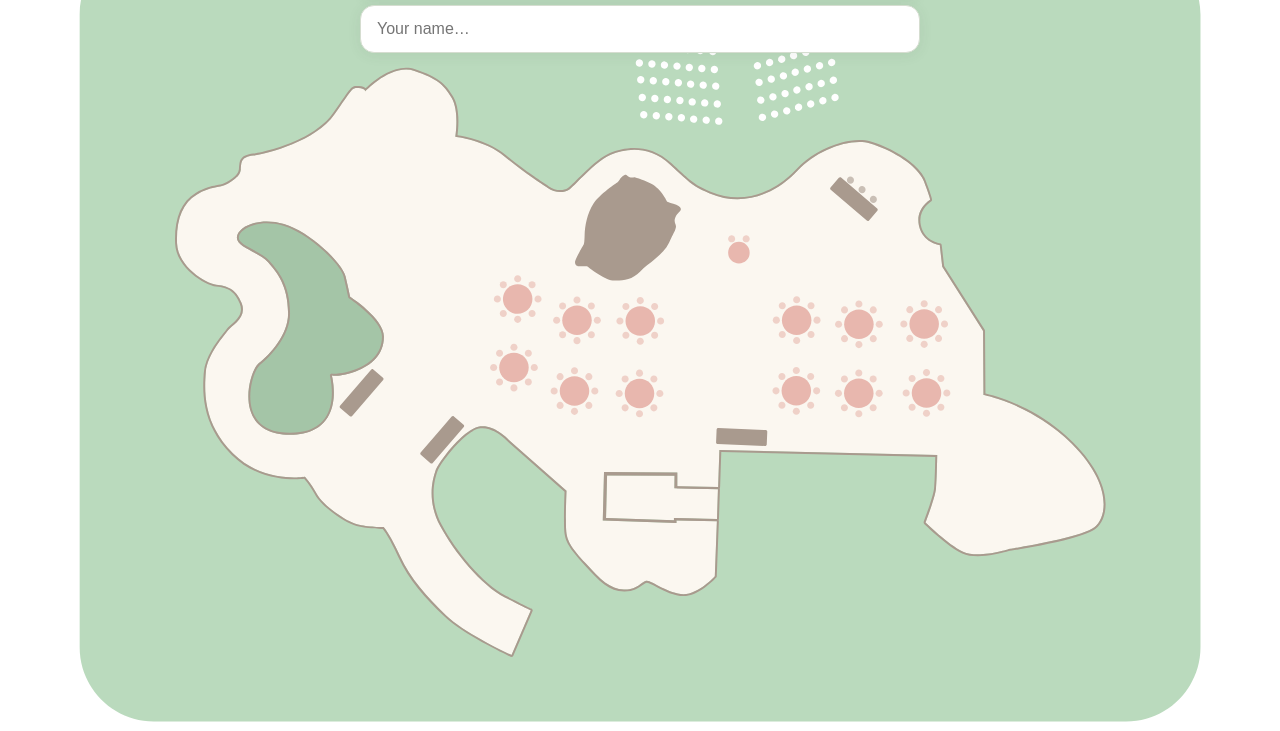
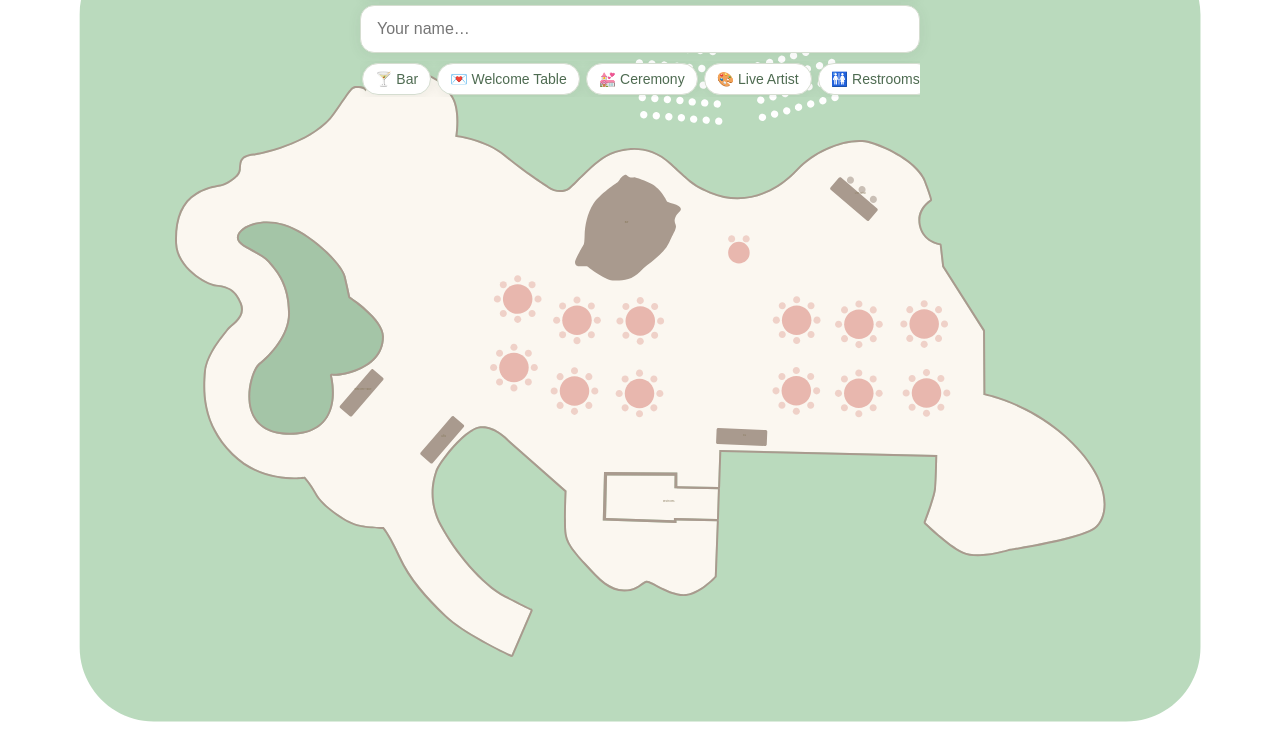
Before and after one commit to coreyhu/wedding-seating, a website built with Vite: page index.html in a window 1280 px wide. Shown: the part 69-800 px from the top of the page. Built offline with nearby package versions, Linux system fonts and the light colour scheme; some packages are replaced by stand-ins of ours; no server answers; the database is empty; what svg-pan-zoom would draw is missing.

Commit message:
feat: amenity discovery — chips, exact-match search, landmark labels

```diff
--- a/index.html
+++ b/index.html
@@ -15,6 +15,7 @@
         <button id="lang-toggle" class="lang-toggle">中文</button>
       </header>
       <div class="searchbar panel-card"><input id="q" type="search" autocomplete="off" placeholder="Your name…" /></div>
+      <div id="chips" class="chips"></div>
       <div id="banner" class="banner" hidden></div>
       <div id="results" class="results"></div>
     </div>
--- /dev/null
+++ b/src/guest/amenities.ts
@@ -0,0 +1,72 @@
+import { normalizeEn, type PreparedQuery } from '../logic/search';
+
+export interface Amenity {
+  id: string;
+  emoji: string;
+  name: { en: string; zh: string };
+  keywords: { en: string[]; zh: string[] };
+}
+
+// Curated subset of seatmap.json landmarks worth surfacing to guests.
+// sweetheart_table is deliberately excluded — it stays a couple-name easter egg.
+export const AMENITIES: Amenity[] = [
+  {
+    id: 'bar',
+    emoji: '🍸',
+    name: { en: 'Bar', zh: '酒吧' },
+    keywords: { en: ['bar', 'drinks'], zh: ['酒吧', '吧台'] },
+  },
+  {
+    id: 'welcome_table',
+    emoji: '💌',
+    name: { en: 'Welcome Table', zh: '迎宾台' },
+    keywords: { en: ['welcome table', 'welcome'], zh: ['迎宾台', '签到'] },
+  },
+  {
+    id: 'ceremony_seating',
+    emoji: '💒',
+    name: { en: 'Ceremony', zh: '仪式区' },
+    keywords: { en: ['ceremony'], zh: ['仪式', '仪式区', '典礼'] },
+  },
+  {
+    id: 'guest_artist',
+    emoji: '🎨',
+    name: { en: 'Live Artist', zh: '现场创作' },
+    keywords: { en: ['live artist', 'artist'], zh: ['现场创作', '画家'] },
+  },
+  {
+    id: 'restroom',
+    emoji: '🚻',
+    name: { en: 'Restrooms', zh: '洗手间' },
+    keywords: {
+      en: ['restroom', 'restrooms', 'bathroom', 'toilet'],
+      zh: ['洗手间', '厕所', '卫生间'],
+    },
+  },
+  {
+    id: 'gift_table',
+    emoji: '🎁',
+    name: { en: 'Gifts', zh: '礼品台' },
+    keywords: { en: ['gifts', 'gift table'], zh: ['礼品台', '礼金'] },
+  },
+  {
+    id: 'dj',
+    emoji: '🎧',
+    name: { en: 'DJ', zh: 'DJ台' },
+    keywords: { en: ['dj', 'music'], zh: ['DJ台', '音乐'] },
+  },
+];
+
+const stripZh = (s: string): string => s.replace(/\s+/g, '');
+
+export function matchAmenity(p: PreparedQuery): Amenity | null {
+  if (p.kind === 'too-short') return null;
+  for (const a of AMENITIES) {
+    if (p.kind === 'en') {
+      if (p.q === normalizeEn(a.name.en) || a.keywords.en.some(kw => p.q === normalizeEn(kw))) return a;
+    } else {
+      if (p.q === stripZh(a.name.zh) || a.keywords.zh.some(kw => p.q === stripZh(kw))) return a;
+    }
+  }
+  return null;
+}
--- a/src/guest/main.ts
+++ b/src/guest/main.ts
@@ -7,11 +7,13 @@ import { seatKey, type GuestMatch, type TableInfo } from '../shared/types';
 import { detectLocale, getLocale, onLocaleChange, pickLabel, seatText, setLocale, t } from './i18n';
 import { burstPetals } from './effects';
 import { COUPLE, matchesCouple } from './couple';
+import { AMENITIES, matchAmenity, type Amenity } from './amenities';
 
 const fp = mountFloorplan(document.querySelector('#map')!);
 const input = document.querySelector<HTMLInputElement>('#q')!;
 const results = document.querySelector<HTMLElement>('#results')!;
 const banner = document.querySelector<HTMLElement>('#banner')!;
+const chips = document.querySelector<HTMLElement>('#chips')!;
 const langToggle = document.querySelector<HTMLButtonElement>('#lang-toggle')!;
 const mapEl = document.querySelector<HTMLElement>('#map')!;
 
@@ -27,12 +29,29 @@ function renderStatics(): void {
   input.placeholder = t('placeholder');
   langToggle.textContent = t('toggle');
   renderTableLabels();
+  renderLandmarkLabels();
+  renderChips();
 }
 
 function renderTableLabels(): void {
   const labels: Record<number, string> = {};
   for (const tb of tables) labels[tb.table_no] = pickLabel(tb.label_en, tb.label_zh);
   fp.setTableLabels(labels);
+}
+
+function renderChips(): void {
+  chips.replaceChildren();
+  for (const a of AMENITIES) {
+    const b = document.createElement('button');
+    b.className = 'chip';
+    b.textContent = `${a.emoji} ${a.name[getLocale()]}`;
+    b.onclick = () => showAmenity(a);
+    chips.append(b);
+  }
+}
+
+function renderLandmarkLabels(): void {
+  fp.setLandmarkLabels(Object.fromEntries(AMENITIES.map(a => [a.id, a.name[getLocale()]])));
 }
 
 function showGuest(g: GuestMatch, opts: { resurface?: boolean } = {}): void {
@@ -57,6 +76,17 @@ function showGuest(g: GuestMatch, opts: { resurface?: boolean } = {}): void {
     fp.zoomToSeat(key);
     burstPetals(mapEl);
   }
+}
+
+function showAmenity(a: Amenity): void {
+  lastShown = null;
+  lastMatches = null;
+  results.replaceChildren();
+  banner.className = 'banner';
+  banner.hidden = false;
+  banner.textContent = `${a.emoji} ${a.name[getLocale()]}`;
+  fp.highlight(null);
+  fp.zoomToLandmark(a.id);
 }
 
 function renderResults(matches: GuestMatch[]): void {
@@ -108,6 +138,8 @@ input.addEventListener('input', () => {
       burstPetals(mapEl, { count: 48 });
       return;
     }
+    const am = matchAmenity(p);
+    if (am) { showAmenity(am); return; }
     lastRun = async () => {
       try {
         let effective = p;
--- a/src/shared/floorplan.ts
+++ b/src/shared/floorplan.ts
@@ -15,6 +15,7 @@ export interface Floorplan {
   zoomToLandmark(id: string): void;
   onTap(cb: (hit: { kind: 'seat'; key: SeatKey } | { kind: 'table'; tableNo: number }) => void): void;
   setTableLabels(labels: Record<number, string>): void;
+  setLandmarkLabels(labels: Record<string, string>): void;
 }
 
 const SVG_NS = 'http://www.w3.org/2000/svg';
@@ -132,5 +133,17 @@ export function mountFloorplan(container: HTMLElement,
         svg.append(el);
       }
     },
+    setLandmarkLabels(labels) {
+      svg.querySelectorAll('.landmark-label').forEach(e => e.remove());
+      for (const [id, text] of Object.entries(labels)) {
+        const lm = seatMap.landmarks[id];
+        if (!lm || !text) continue;
+        const el = document.createElementNS(SVG_NS, 'text');
+        el.setAttribute('x', String(lm.cx)); el.setAttribute('y', String(lm.cy));
+        el.setAttribute('class', 'landmark-label');
+        el.textContent = text;
+        svg.append(el);
+      }
+    },
   };
 }
--- a/src/styles.css
+++ b/src/styles.css
@@ -41,6 +41,9 @@ body { margin: 0; font-family: var(--sans); color: var(--ink); background: var(-
 .overlay .searchbar input { border: 0; outline: none; width: 100%; font-size: 16px; padding: 8px 10px; background: transparent; }
 .overlay .searchbar:focus-within { outline: 2px solid var(--accent); }
 .results { display: flex; flex-direction: column; gap: 6px; overflow-y: auto; max-height: 40vh; }
+.chips { display: flex; gap: 6px; overflow-x: auto; pointer-events: auto; padding: 2px; scrollbar-width: none; }
+.chip { flex: 0 0 auto; border: 1px solid var(--line); background: #fff; border-radius: 999px;
+  padding: 7px 12px; font-size: 14px; color: var(--accent-deep); box-shadow: var(--shadow); cursor: pointer; }
 
 .map { position: relative; height: 60vh; background: #fff; border: 1px solid var(--line);
   border-radius: var(--radius); overflow: hidden; box-shadow: var(--shadow); }
@@ -52,6 +55,7 @@ body { margin: 0; font-family: var(--sans); color: var(--ink); background: var(-
 .seat-label { font-size: 9px; text-anchor: middle; fill: #333; pointer-events: none; }
 .table-label { font-size: 11px; text-anchor: middle; fill: var(--accent-deep); pointer-events: none;
   font-weight: 600; }
+.landmark-label { font-size: 10px; text-anchor: middle; fill: var(--gold); pointer-events: none; }
 
 .petal { position: absolute; top: -20px; font-size: 16px; pointer-events: none; z-index: 5;
   animation: petal-fall 1.6s ease-in forwards; }
```
Also changed, not shown: scripts/e2e.mjs (+10 -1 lines), src/guest/amenities.test.ts (added, +24 -0 lines), src/shared/floorplan.test.ts (+8 -0 lines).
